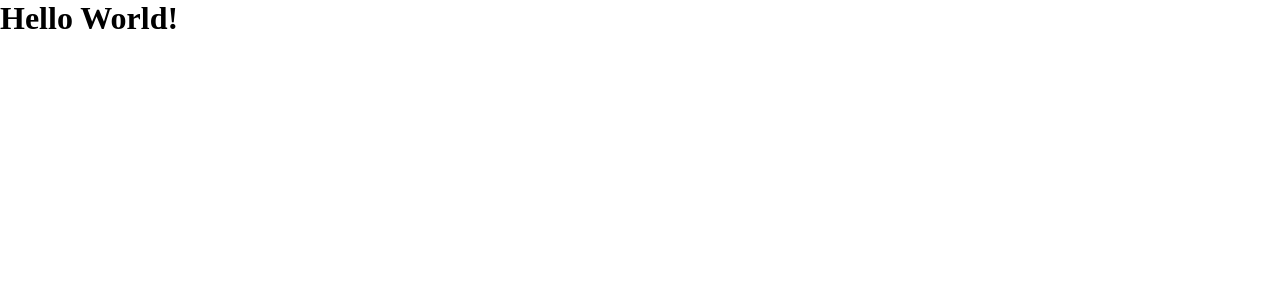
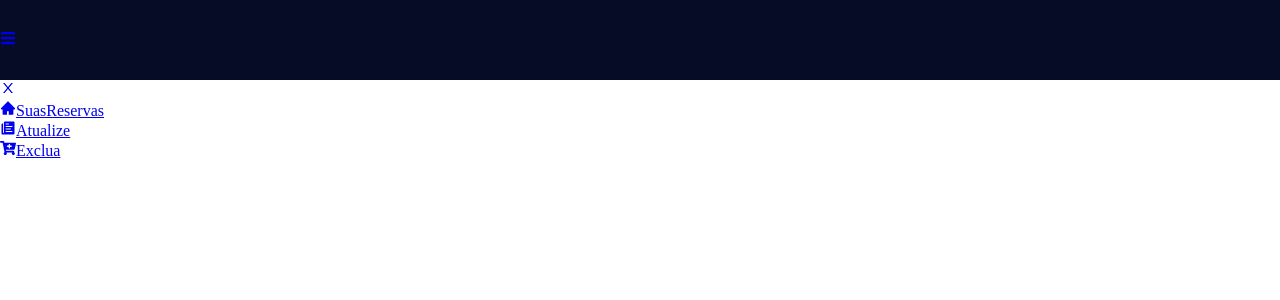
Before and after one commit to enricomartins018/mod5_devs_rest_hotel, a React (Vite) app: page / in a window 1280 px wide. Shown: the top 300 px of the page. Built offline with nearby package versions, Linux system fonts and the light colour scheme.

Commit message:
include pages and components, update app.jsx with router

```diff
--- a/src/App.jsx
+++ b/src/App.jsx
@@ -1,12 +1,16 @@
-import './App.css'
+import "./App.css";
+import Navbar from "./components/Navbar/Navbar";
+import { BrowserRouter as Router, Route, Routes } from "react-router-dom";
 
 function App() {
-
   return (
-    <div className="App">
-      <h1>Hello World!</h1>
-    </div>
-  )
+    <Router>
+      <Navbar />
+      <Routes>
+        <Route path="/" />
+      </Routes>
+    </Router>
+  );
 }
 
-export default App
+export default App;
--- /dev/null
+++ b/src/components/Navbar/Navbar.jsx
@@ -0,0 +1,41 @@
+import React, { useState } from "react";
+import { Link } from "react-router-dom";
+import S from "./Navbar.module.css";
+import * as FaIcons from "react-icons/fa";
+import * as AiFaIcons from "react-icons/ai";
+import { SidebarData } from "../Sidebar/Sidebar";
+
+const Navbar = () => {
+  const [sidebar, setSidebar] = useState(false);
+
+  const showSidebar = () => setSidebar(!sidebar);
+  return (
+    <>
+      <div className={S.navbar}>
+        <Link>
+          <FaIcons.FaBars onClick={showSidebar} />
+        </Link>
+      </div>
+      <nav className={S.sidebar ? "nav-menu active" : "nav-menu"}></nav>
+      <ul className={S.nav_menu_items}>
+        <li className={S.navbar_toogle}>
+          <Link>
+            <AiFaIcons.AiOutlineClose />
+          </Link>
+        </li>
+        {SidebarData.map((item, index) => {
+          return (
+            <li key={index} className={S.cName}>
+              <Link to={item.path}>
+                {item.icon}
+                <spam>{item.title}</spam>
+              </Link>
+            </li>
+          );
+        })}
+      </ul>
+    </>
+  );
+};
+
+export default Navbar;
--- /dev/null
+++ b/src/components/Navbar/Navbar.module.css
@@ -0,0 +1,72 @@
+.navbar {
+    background-color: #060b26;
+    height: 80px;
+    display: flex;
+    justify-content: start;
+    align-items: center;
+}
+
+.menu-bars {
+    margin-left: 2rem;
+    font-size: 2rem;
+    background: none;
+}
+
+.nav-menu {
+    background-color: #060b26;
+    width: 250px;
+    height: 100vh;
+    display: flex;
+    justify-content: center;
+    position: fixed;
+    top: 0;
+    left: -100%;
+    transition: 850ms;
+}
+
+.nav-menu.active {
+    left: 0;
+    transition: 350ms;
+}
+
+.nav-text {
+    display: flex;
+    justify-content: start;
+    align-items: center;
+    padding: 8px 0px 8px 16px;
+    list-style: none;
+    height: 60px;
+}
+
+.nav-text a {
+    text-decoration: none;
+    color: #f5f5f5;
+    font-size: 18px;
+    width: 95%;
+    height: 100%;
+    display: flex;
+    align-items: center;
+    padding: 0 16px;
+    border-radius: 4px;
+}
+
+.nav-text a:hover {
+    background-color: #1a83ff;
+}
+
+.nav_menu_items {
+    width: 100%;
+}
+
+.navbar-toggle {
+    background-color: #060b26;
+    width: 100%;
+    height: 80px;
+    display: flex;
+    justify-content: start;
+    align-items: center;
+}
+
+span {
+    margin-left: 16px;
+}
--- /dev/null
+++ b/src/components/Sidebar/Sidebar.jsx
@@ -0,0 +1,26 @@
+import React from "react";
+
+import * as FaIcons from "react-icons/fa";
+import * as AiFaIcons from "react-icons/ai";
+import * as IoIcons from "react-icons/io";
+
+export const SidebarData = [
+  {
+    title: "SuasReservas",
+    path: "/",
+    icon: <AiFaIcons.AiFillHome />,
+    cName: "nav-text",
+  },
+  {
+    title: "Atualize",
+    path: "/",
+    icon: <IoIcons.IoIosPaper />,
+    cName: "nav-text",
+  },
+  {
+    title: "Exclua",
+    path: "/",
+    icon: <FaIcons.FaCartPlus />,
+    cName: "nav-text",
+  },
+];
```
Also changed, not shown: src/pages/Atualize/Atualize.jsx (added, +7 -0 lines), src/pages/Delete/Delete.jsx (added, +7 -0 lines), src/pages/Home/Home.jsx (added, +7 -0 lines), src/pages/SuasReservas/SuasReservas.jsx (added, +7 -0 lines).
